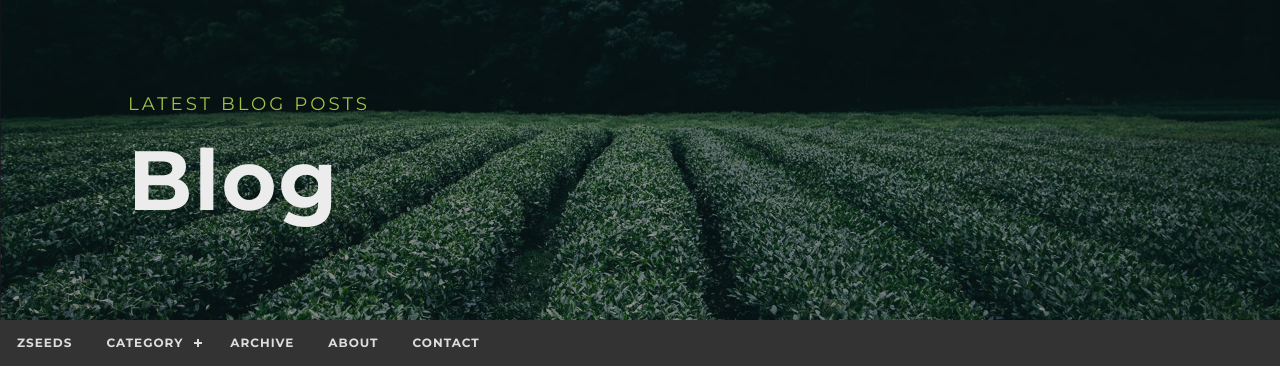
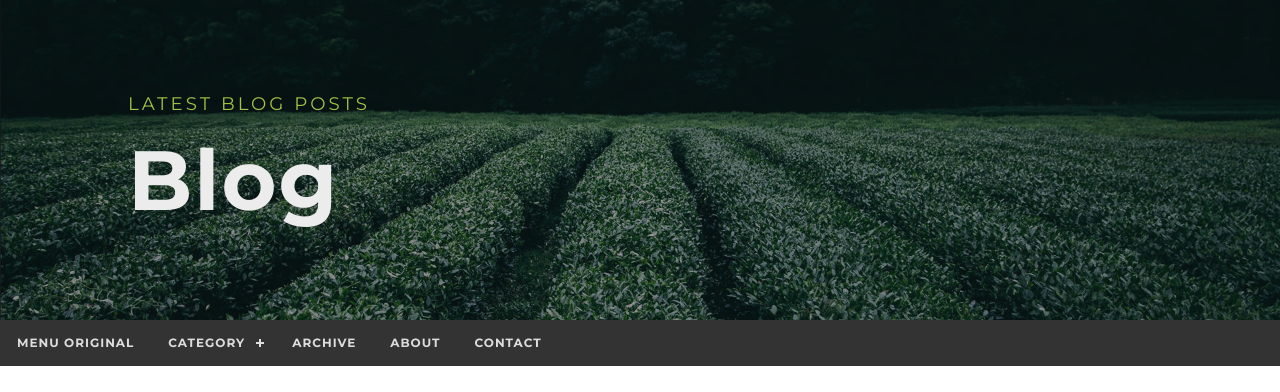
Before and after one commit to pablopando/actividad2, a plain HTML site: page archive.html in a window 1280 px wide. Shown: the top 392 px of the page. Drawn offline with Linux system fonts and the light colour scheme; some packages are replaced by stand-ins of ours.

Commit message:
Se cambia el titulo y el menu

```diff
--- a/archive.html
+++ b/archive.html
@@ -8,7 +8,7 @@
     <!-- Basic Page Needs
   ================================================== -->
 	<meta charset="utf-8">
-	<title>zSeeds - Free Html5 Templates</title>
+	<title>Pablo Pando Lopez</title>
 	<meta name="description" content="Free Responsive Html5 Css3 Templates | zerotheme.com">
 	<meta name="author" content="www.zerotheme.com">
 
@@ -76,7 +76,7 @@
 			<!---Top Menu--->
 			<div id="cssmenu" >
 				<ul>
-				   <li class="active"><a href="index.html"><span>zSeeds</span></a></li>
+				   <li class="active"><a href="index.html"><span>Menu original</span></a></li>
 				   <li class="has-sub"><a href="#"><span>Category</span></a>
 					  <ul>
 						 <li class="has-sub"><a href="#"><span>Item 1</span></a>
```
